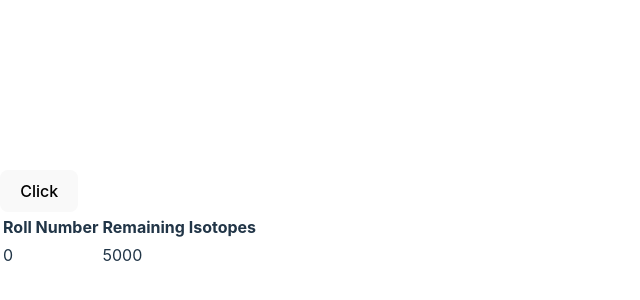
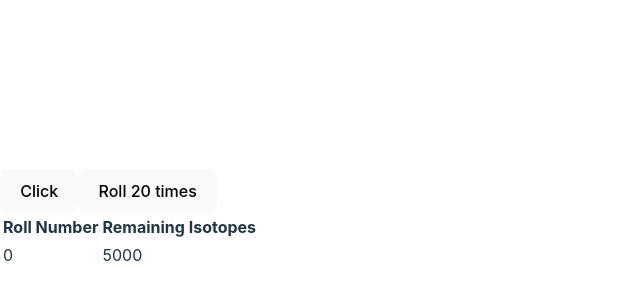
Before and after one commit to guyfoz77/half-life-dice, a React (Vite) app: page / in a window 1280 px wide. Shown: the part 180-480 px from the top of the page, without its empty margins (0-640 px from the left). Built offline with nearby package versions, Linux system fonts and the light colour scheme.

Commit message:
Add Roll 20 times button

```diff
--- a/src/App.jsx
+++ b/src/App.jsx
@@ -17,19 +17,25 @@ function App() {
     setResults(newResults)
   }
 
-  // function rollDice20Times() {
-  //   const newResults = [...results]
-  //   const resultsToAdd = []
-  //   let newDiceRemaining = diceRemaining
-  //   for (let i = 0; i < 20; i++) {
-  //     newDiceRemaining -= halfLifeStep(newDiceRemaining, diceSides)
-  //     resultsToAdd.push(newDiceRemaining)
-  //   }
-  // }
+  function rollDice20Times() {
+    const newResults = [...results]
+    const resultsToAdd = []
+    let newDiceRemaining = diceRemaining
+    for (let i = 0; i < 20; i++) {
+      newDiceRemaining -= halfLifeStep(newDiceRemaining, diceSides)
+      resultsToAdd.push(newDiceRemaining)
+    }
+    resultsToAdd.forEach(result => {
+      newResults.push(result)
+    });
+    setDiceRemaining(newDiceRemaining)
+    setResults(newResults)
+  }
 
   return (
     <>
       <button onClick={rollDice}>Click</button>
+      <button onClick={rollDice20Times}>Roll 20 times</button>
       <ResultsTable results={results} />
     </>
   )
```
